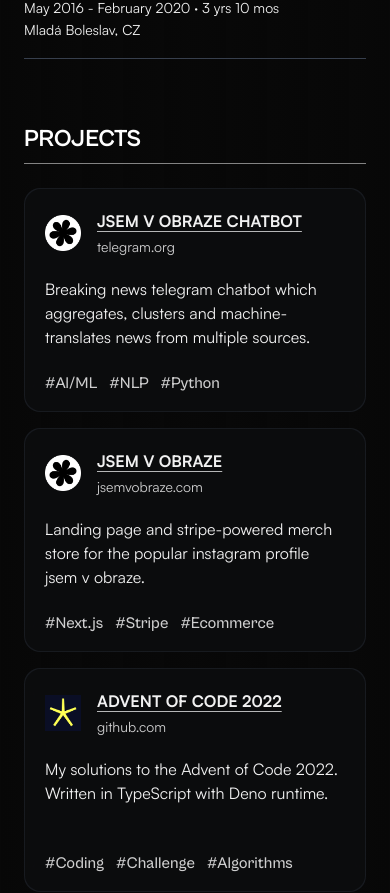
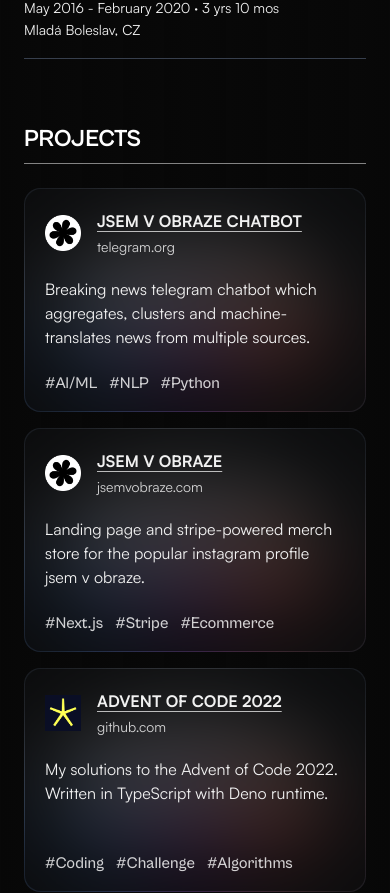
Before and after one commit to jakubslambor/jakub-slambor, a Next.js app: page /about in a window 390 px wide. Shown: the part 1231-2124 px from the top of the page. Built offline with nearby package versions, Linux system fonts and the light colour scheme.

Commit message:
Project mobile intersection

```diff
--- a/app/about/Project.tsx
+++ b/app/about/Project.tsx
@@ -1,10 +1,28 @@
 import { Project as ProjectType } from '@/data/projects'
 import Link from 'next/link'
 import Image from 'next/image'
+import { useEffect, useRef, useState } from 'react'
+import useIntersectionObserver from '../utils/intersection-observer'
 
 export default function Project({ data }: { data: ProjectType }) {
+  const ref = useRef<HTMLDivElement | null>(null)
+  const entry = useIntersectionObserver(ref, {
+    rootMargin: '-55% 0px -45% 0px',
+  })
+
+  const [isMobile, setIsMobile] = useState(false)
+
+  useEffect(() => {
+    if (typeof window !== 'undefined') {
+      setIsMobile(window.innerWidth < 640)
+    }
+  }, [])
+
   return (
-    <div className="card group relative h-56 rounded-2xl bg-steel/30 after:absolute after:inset-0 after:rounded-2xl after:opacity-0 after:transition-opacity after:content-['']">
+    <div
+      ref={ref}
+      className="card group relative h-56 overflow-hidden rounded-2xl bg-steel/30 after:absolute after:inset-0 after:rounded-2xl after:opacity-0 after:transition-opacity after:content-['']"
+    >
       <div className="absolute inset-px z-10 cursor-default rounded-2xl bg-dark/75 p-5 text-pale backdrop-blur-md">
         <div className="flex items-center gap-x-4">
           <div className="relative h-9 w-9">
@@ -44,7 +62,9 @@
         src="/glow2.svg"
         alt=""
         fill
-        className="!fixed -z-10 -translate-x-2 translate-y-3 scale-150 overflow-hidden opacity-0 duration-500 ease-in-out group-hover:opacity-100 md:!absolute"
+        className={`absolute -translate-x-2 translate-y-3 scale-150 overflow-hidden opacity-0 duration-500 ease-in-out sm:group-hover:opacity-100 ${
+          isMobile && entry?.isIntersecting ? 'opacity-100' : ''
+        }`}
       />
     </div>
   )
```
